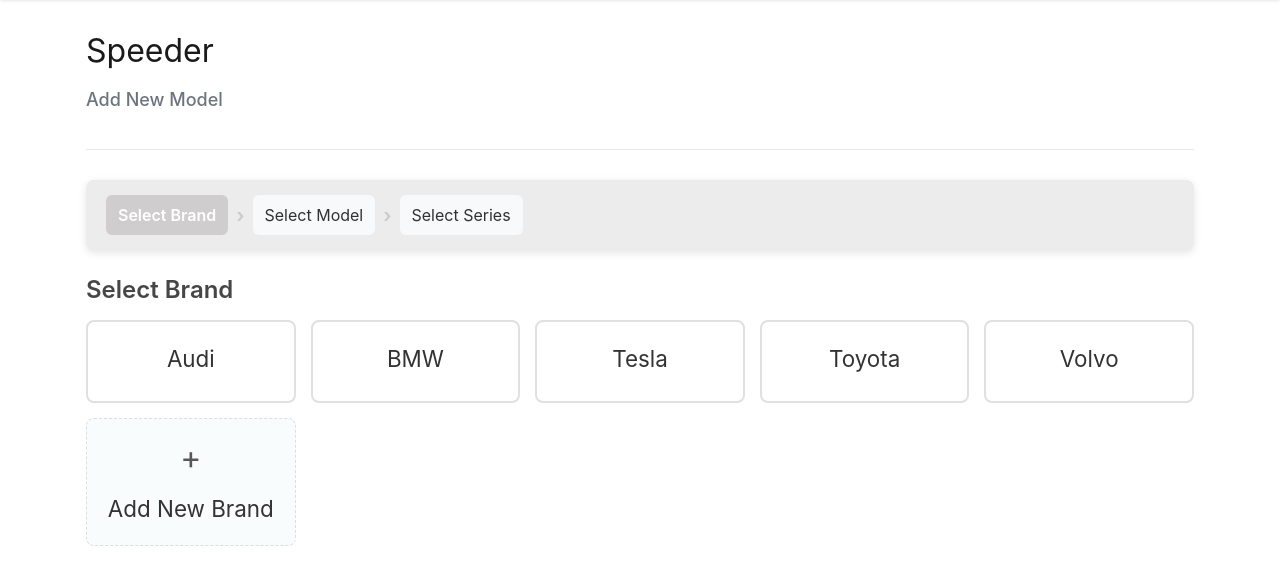
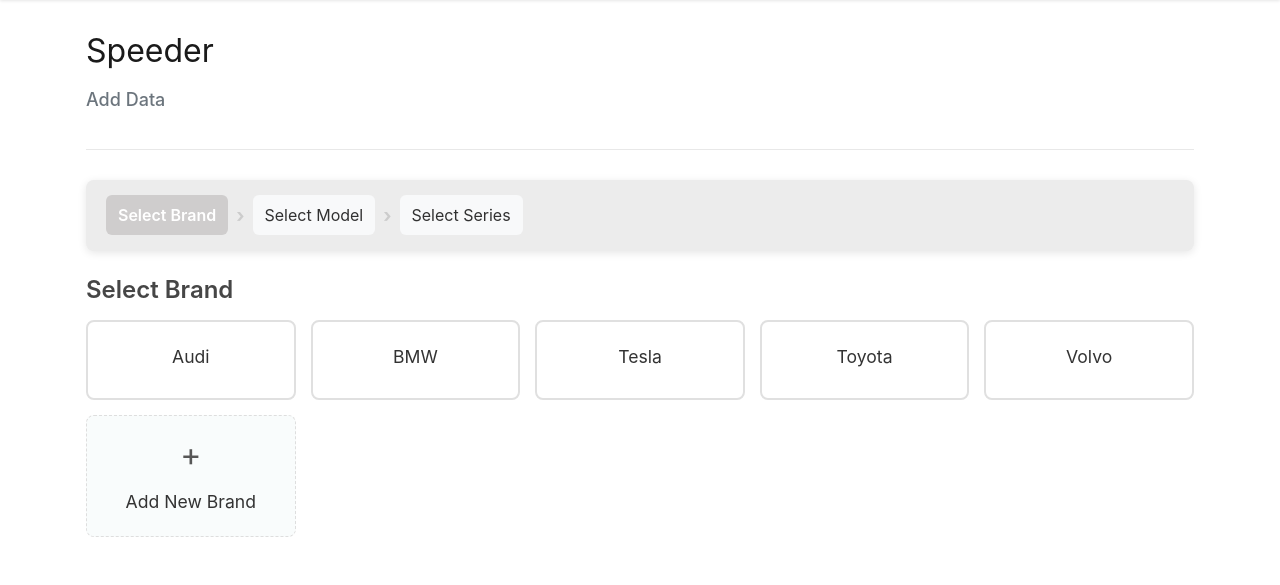
Before and after one commit to janlindblad/pickles, a Django app: page /speeder/ in a window 1280 px wide. Shown: the part 68-653 px from the top of the page. Run offline with Django 5.2, Linux system fonts and the light colour scheme; the visitor is signed in with stand-in values (Sample User, id 1); data comes from the database, SQL or seed files in the repository; parts of the project's set-up code (start-up, migrations or seed data) failed here and were passed over.

Commit message:
Correct subtitle speeder

```diff
--- a/maker/static/maker/css/base.css
+++ b/maker/static/maker/css/base.css
@@ -85,13 +85,13 @@
 }
 
 a {
-    color: var(--secondary-color);
+    color: #393939;
     text-decoration: none;
     transition: color 0.15s ease-in-out;
 }
 
 a:hover {
-    color: #8fbf9a;
+    color: #f0f0f0;
 }
 
 /* Utility classes */
--- a/speeder/templates/speeder/index.html
+++ b/speeder/templates/speeder/index.html
@@ -142,7 +142,7 @@
 
         .card-title {
             font-weight: 400;
-            font-size: 1.4rem;
+            font-size: 1.1rem;
             margin-bottom: 5px;
             color: #333;
         }
@@ -725,7 +725,7 @@
             <div class="speeder-header">
                 <div>
                     <h1 class="speeder-title">Speeder</h1>
-                    <p class="speeder-subtitle">Add New Model</p>
+                    <p class="speeder-subtitle">Add Data</p>
                 </div>
             </div>
 
```
